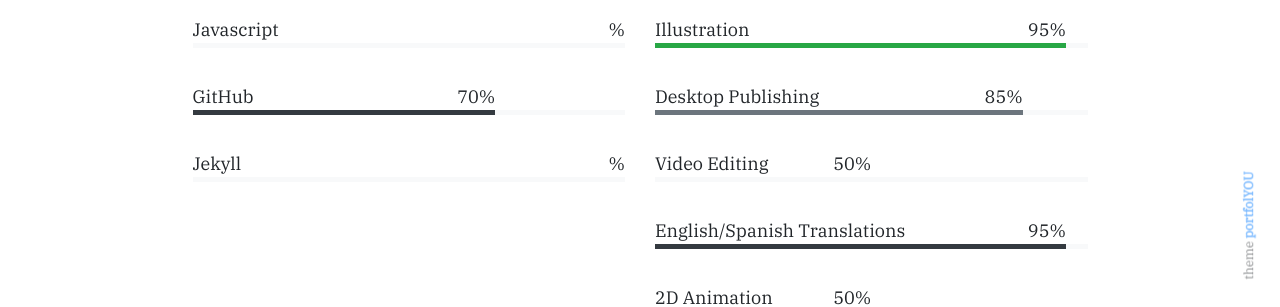
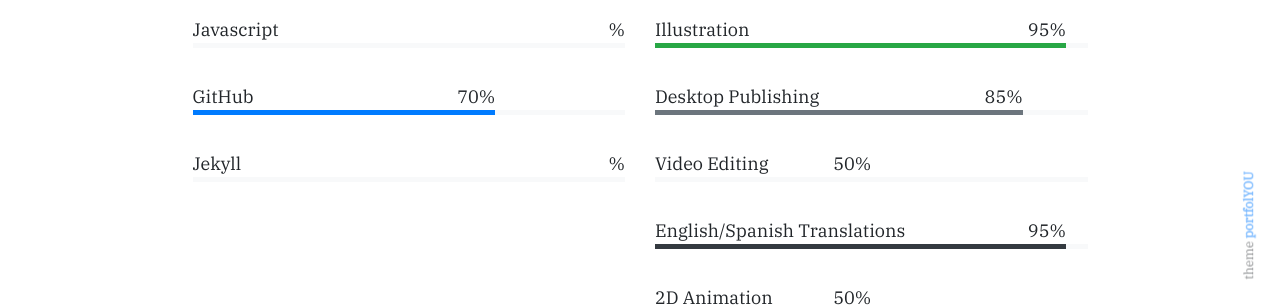
Before and after one commit to lmldvd/lmldvd.github.io, a Jekyll site: the page built from pages/about.md, in a window 1280 px wide. Shown: the part 564-871 px from the top of the page. Built offline with Jekyll 4.4.1, drawn with Linux system fonts in a browser that asks for light colours; nearby versions of some CDN libraries; emoji names are drawn with the system emoji font.

Commit message:
Update programming-skills.yml

```diff
--- a/_data/programming-skills.yml
+++ b/_data/programming-skills.yml
@@ -7,7 +7,7 @@
 
 - name: GitHub
   percentage: 70
-  color: dark
+  color: primary
 
 - name: Jekyll
   color: light
```
